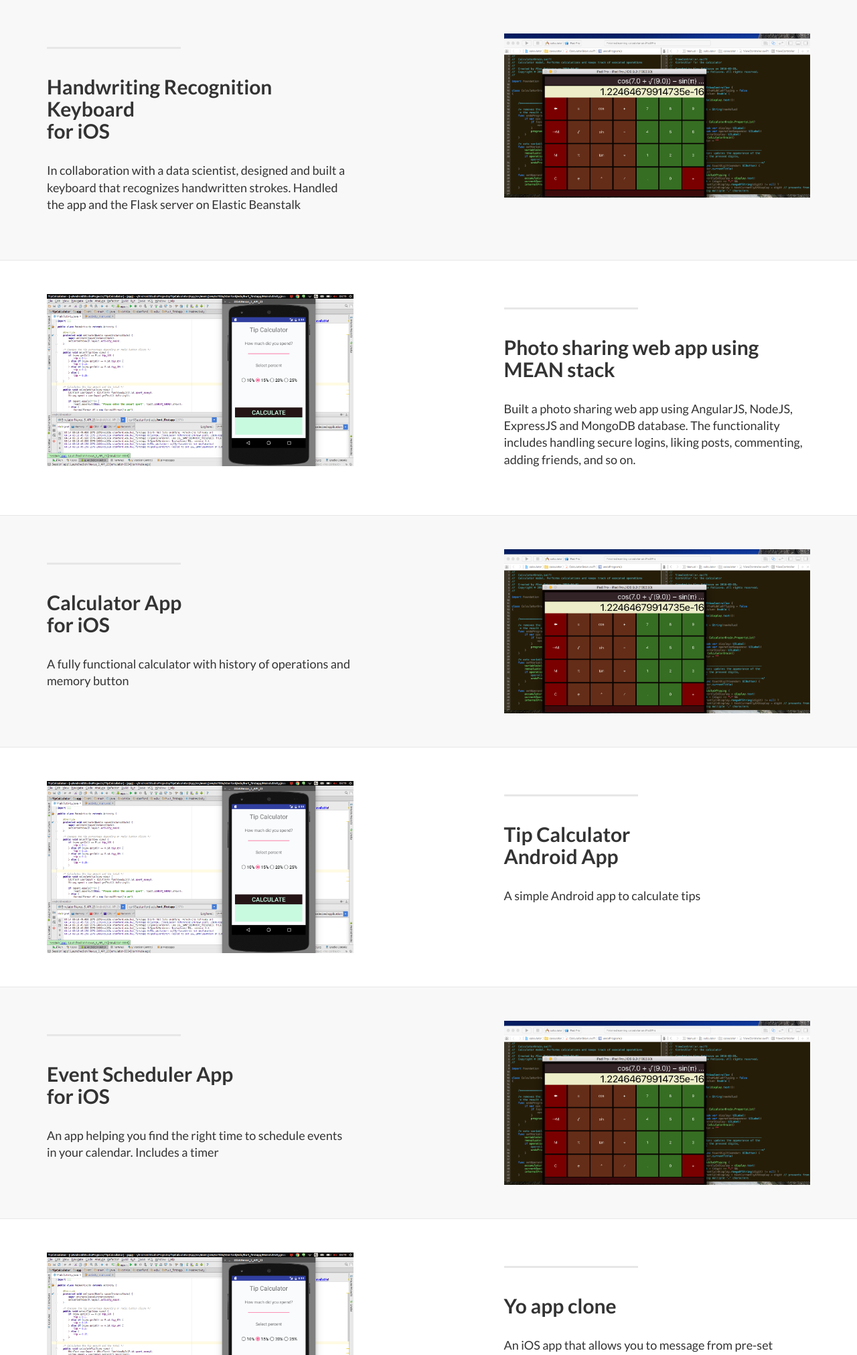
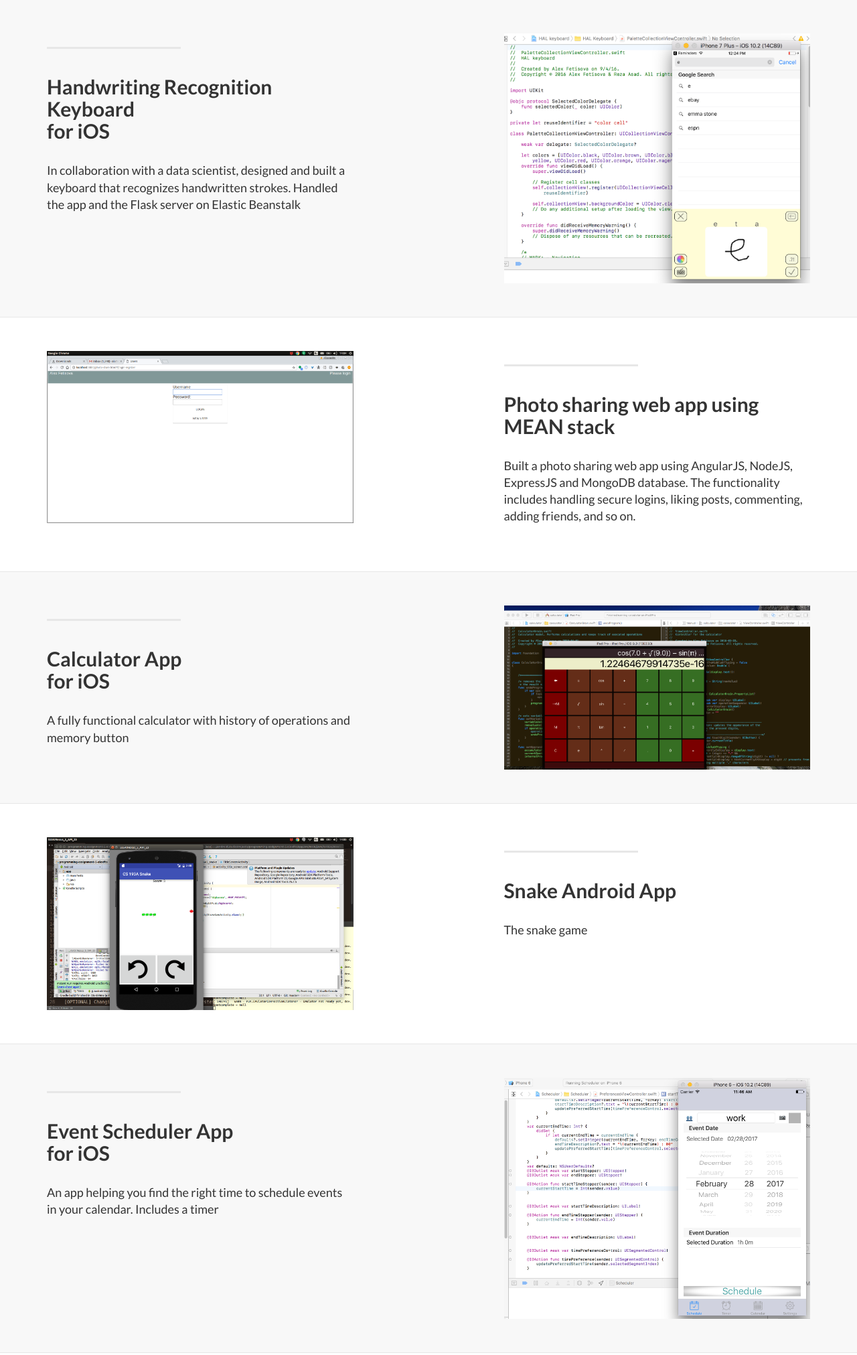
Before and after one commit to alexfts/alexfts.github.io, a plain HTML site: page index.html in a window 1280 px wide. Shown: the part 777-2800 px from the top of the page at 67% size. Drawn offline with Linux system fonts and the light colour scheme.

Commit message:
update images

```diff
--- a/index.html
+++ b/index.html
@@ -114,7 +114,7 @@
                     <p class="lead">In collaboration with a data scientist, designed and built a keyboard that recognizes handwritten strokes. Handled the app and the Flask server on Elastic Beanstalk</p>
                 </div>
                 <div class="col-lg-5 col-lg-offset-2 col-sm-6">
-                    <img class="img-responsive" src="img/calc_ios.png" alt="">
+                    <img class="img-responsive" src="img/keyboard.png" alt="">
                 </div>
             </div>
 
@@ -135,7 +135,7 @@
                     <p class="lead">Built a photo sharing web app using AngularJS, NodeJS, ExpressJS and MongoDB database. The functionality includes handling secure logins, liking posts, commenting, adding friends, and so on.</p>
                 </div>
                 <div class="col-lg-5 col-sm-pull-6  col-sm-6">
-                    <img class="img-responsive" src="img/tip_calc_code.png" alt="">
+                    <img class="img-responsive" src="img/site.png" alt="">
                 </div>
             </div>
 
@@ -173,11 +173,11 @@
                 <div class="col-lg-5 col-lg-offset-1 col-sm-push-6  col-sm-6">
                     <hr class="section-heading-spacer">
                     <div class="clearfix"></div>
-                    <h2 class="section-heading">Tip Calculator<br>Android App</h2>
-                    <p class="lead">A simple Android app to calculate tips</p>
+                    <h2 class="section-heading">Snake Android App</h2>
+                    <p class="lead">The snake game</p>
                 </div>
                 <div class="col-lg-5 col-sm-pull-6  col-sm-6">
-                    <img class="img-responsive" src="img/tip_calc_code.png" alt="">
+                    <img class="img-responsive" src="img/snake.png" alt="">
                 </div>
             </div>
 
@@ -198,7 +198,7 @@
                     <p class="lead">An app helping you find the right time to schedule events in your calendar. Includes a timer</p>
                 </div>
                 <div class="col-lg-5 col-lg-offset-2 col-sm-6">
-                    <img class="img-responsive" src="img/calc_ios.png" alt="">
+                    <img class="img-responsive" src="img/scheduler.png" alt="">
                 </div>
             </div>
 
@@ -219,7 +219,7 @@
                     <p class="lead">An iOS app that allows you to message from pre-set templates. Built at a Stanford hackathon. Kind of a silly app, won us mini photo printers.</p>
                 </div>
                 <div class="col-lg-5 col-sm-pull-6  col-sm-6">
-                    <img class="img-responsive" src="img/tip_calc_code.png" alt="">
+                    <img class="img-responsive" src="img/yo2.png" alt="">
                 </div>
             </div>
 
```
Also changed, not shown: img/keyboard.png (added), img/scheduler.png (added), img/site.png (added), img/snake.png (added), img/yo.png (added), img/yo2.png (added), 1 other file.
